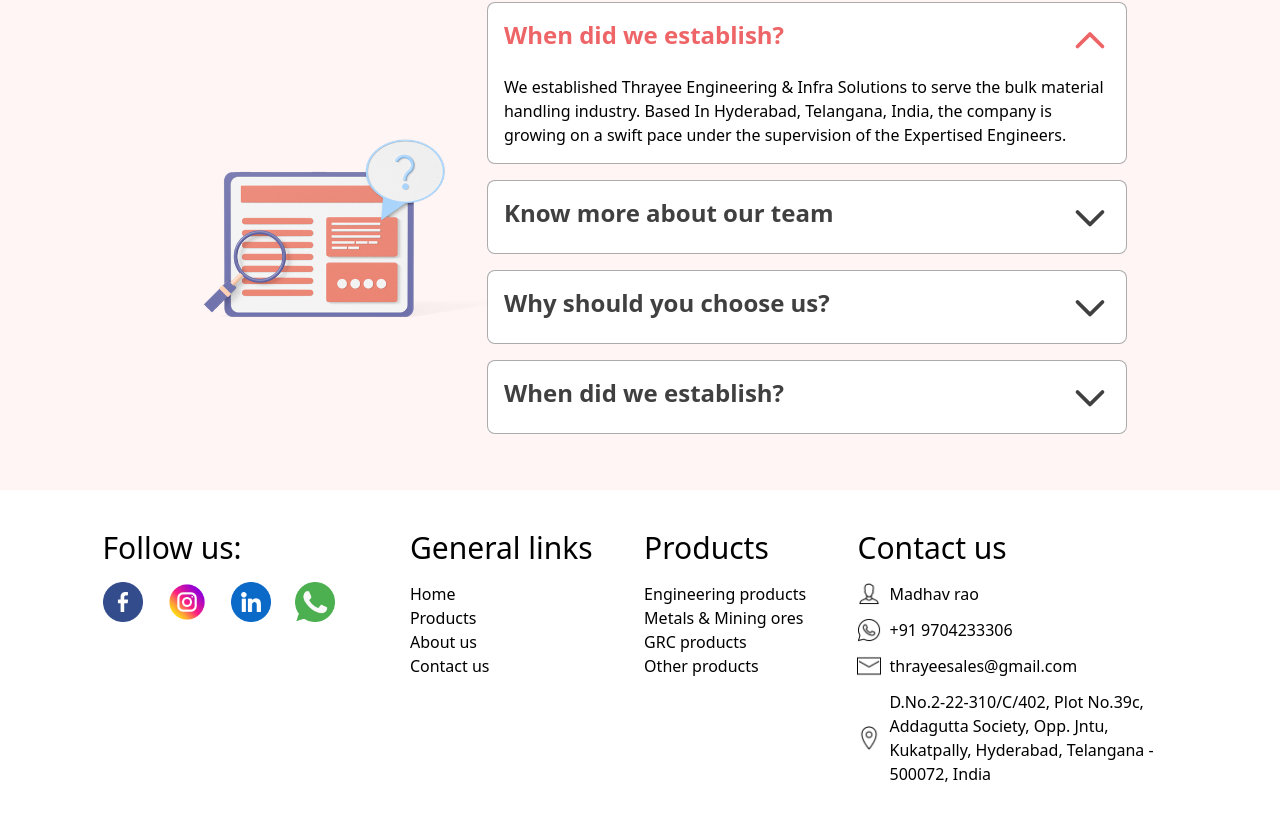
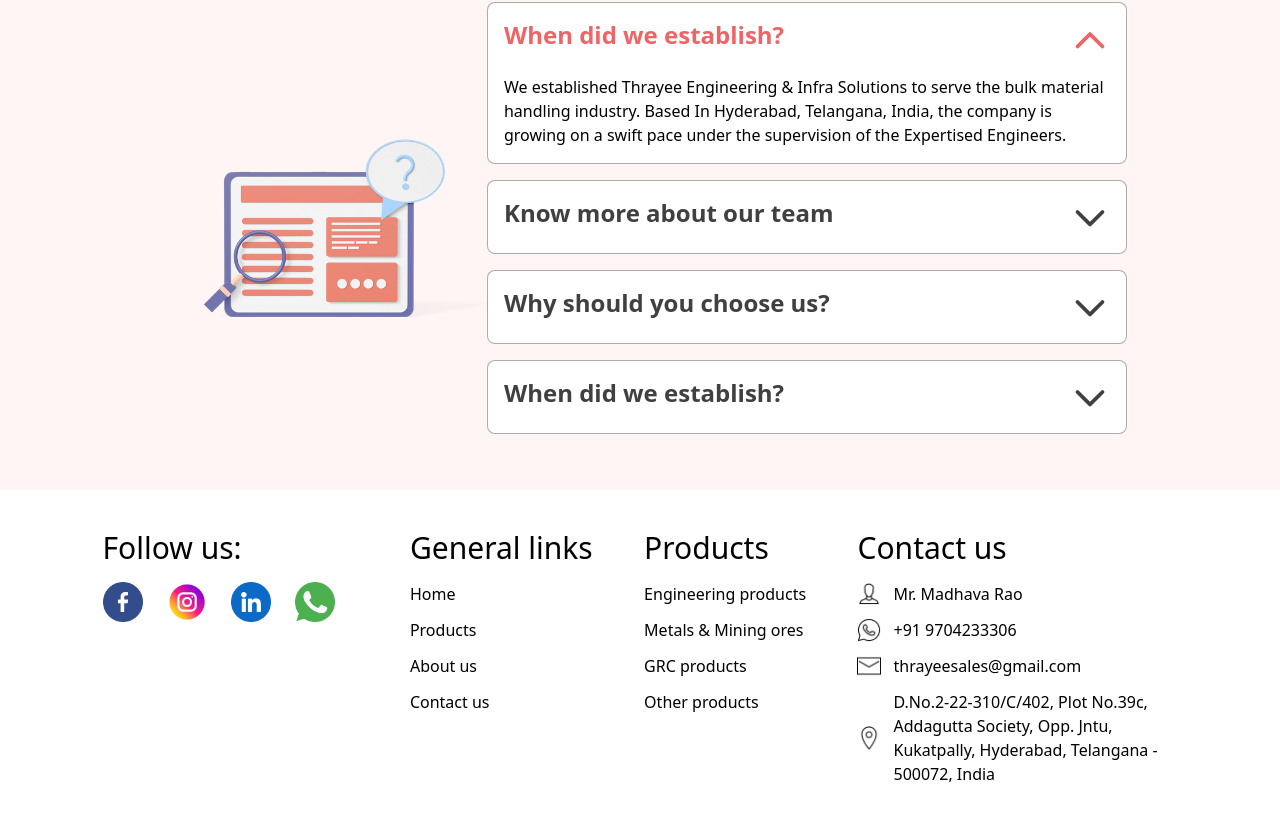
Before and after one commit to PirangiTharun/teis, a React (Create React App) app: page / in a window 1280 px wide. Shown: the part 2426-3246 px from the top of the page. Built offline with nearby package versions, Linux system fonts and the light colour scheme.

Commit message:
constants added

```diff
--- /dev/null
+++ b/src/common/constants.js
@@ -0,0 +1,15 @@
+export const products = [
+  {
+    id: 0,
+    title: "Stacker Reclaimer",
+    businessType: "Expoter, Supplier",
+    type: "Stacker Reclaimer",
+    material: "Steel",
+    application: "Stacker Reclaimer",
+    location: "WorldWide",
+    features:
+      "Drive Location, Static And Dynamic Analysis, Take-up Performance Requirement",
+    origin: "India",
+    warranty: "2 yrs",
+  },
+];
--- a/src/components/Footer.js
+++ b/src/components/Footer.js
@@ -29,29 +29,39 @@
       <div>
         <p className="text-3xl mb-4">General links</p>
         <ul className="">
-          <li>Home</li>
-          <li>Products</li>
-          <li>About us</li>
-          <li>Contact us</li>
+          <li className="mb-3 cursor-pointer hover:text-[#ee6567]">Home</li>
+          <li className="mb-3 cursor-pointer hover:text-[#ee6567]">Products</li>
+          <li className="mb-3 cursor-pointer hover:text-[#ee6567]">About us</li>
+          <li className="mb-3 cursor-pointer hover:text-[#ee6567]">
+            Contact us
+          </li>
         </ul>
       </div>
       <div>
         <p className="text-3xl mb-4">Products</p>
         <ul className="">
-          <li>Engineering products</li>
-          <li>Metals & Mining ores</li>
-          <li>GRC products</li>
-          <li>Other products</li>
+          <li className="mb-3 cursor-pointer hover:text-[#ee6567]">
+            Engineering products
+          </li>
+          <li className="mb-3 cursor-pointer hover:text-[#ee6567]">
+            Metals & Mining ores
+          </li>
+          <li className="mb-3 cursor-pointer hover:text-[#ee6567]">
+            GRC products
+          </li>
+          <li className="mb-3 cursor-pointer hover:text-[#ee6567]">
+            Other products
+          </li>
         </ul>
       </div>
       <div>
         <p className="text-3xl mb-4">Contact us</p>
         <div className="flex mb-3 items-center w-[25vw]">
-          <img className="w-6 mr-2" src={user} alt="" />
-          <p>Madhav rao</p>
+          <img className="w-6 mr-3" src={user} alt="" />
+          <p>Mr. Madhava Rao</p>
         </div>
         <div className="flex mb-3 items-center w-[25vw]">
-          <img className="w-6 mr-2" src={phone} alt="" />
+          <img className="w-6 mr-3" src={phone} alt="" />
           <a
             href="https://api.whatsapp.com/send?phone=919704233306"
             target="_blank"
@@ -61,13 +71,13 @@
           </a>
         </div>
         <div className="flex mb-3 items-center w-[25vw]">
-          <img className="w-6 mr-2" src={mail} alt="" />
+          <img className="w-6 mr-3" src={mail} alt="" />
           <a href="mailto:thrayeesales@gmail.com">
             <p>thrayeesales@gmail.com</p>
           </a>
         </div>
         <div className="flex mb-3 items-center w-[25vw]">
-          <img className="w-6 mr-2" src={navigation} alt="" />
+          <img className="w-6 mr-3" src={navigation} alt="" />
           <p>
             D.No.2-22-310/C/402, Plot No.39c, Addagutta Society, Opp. Jntu,
             Kukatpally, Hyderabad, Telangana - 500072, India
```
